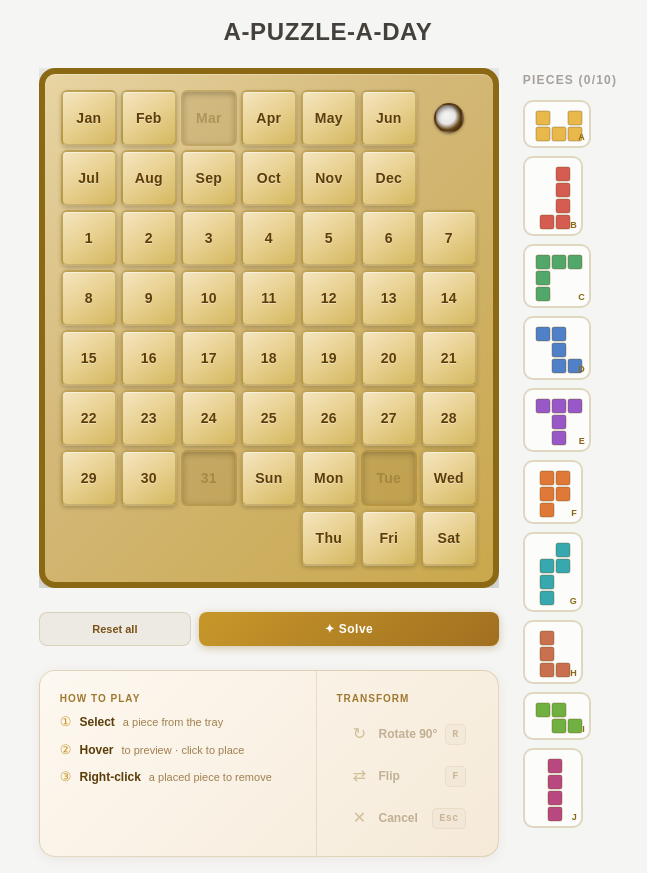
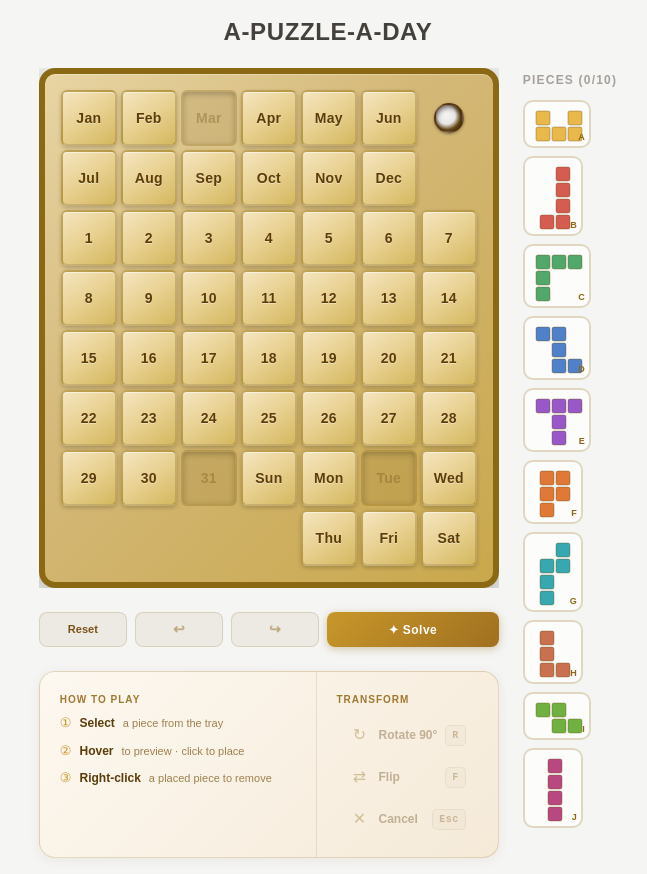
Before and after one commit to JulienMattiussi/calendar-solver, a Next.js app: page / in a window 1280 px wide. Shown: the whole page, without its empty margins (312-959 px from the left). Built offline with nearby package versions, Linux system fonts and the light colour scheme.

Commit message:
add history

```diff
--- a/app/page.tsx
+++ b/app/page.tsx
@@ -18,6 +18,7 @@ import {
 } from "@/lib/board";
 import { PIECES, absoluteCells, type RC, type Rot } from "@/lib/pieces";
 import { solvePuzzle, type Placement } from "@/lib/solver";
+import { useHistory } from "@/lib/useHistory";
 
 export default function CalendarPuzzle() {
   const def = getDefaultDate();
@@ -28,7 +29,15 @@ export default function CalendarPuzzle() {
   const [activeId, setActiveId] = useState<string | null>(null);
   const [rotation, setRotation] = useState<Rot>(0);
   const [flipped, setFlipped] = useState(false);
-  const [placements, setPlacements] = useState<Placement[]>([]);
+  const {
+    placements,
+    commit,
+    undo,
+    redo,
+    reset: resetHistory,
+    canUndo,
+    canRedo,
+  } = useHistory();
   const [removingIds, setRemovingIds] = useState<Set<string>>(new Set());
   const [hover, setHover] = useState<RC | null>(null);
   const [showConfirm, setShowConfirm] = useState(false);
@@ -101,12 +110,10 @@ export default function CalendarPuzzle() {
       const solution = solvePuzzle(month, day, dow);
       setSolving(false);
       if (solution) {
-        setPlacements([]);
+        resetHistory();
+        setRemovingIds(new Set());
         solution.forEach((placement, i) => {
-          setTimeout(
-            () => setPlacements((prev) => [...prev, placement]),
-            i * 80,
-          );
+          setTimeout(() => commit((prev) => [...prev, placement]), i * 80);
         });
       } else {
         alert("No solution found for this date with the current pieces.");
@@ -117,15 +124,17 @@ export default function CalendarPuzzle() {
   // Keyboard shortcuts
   useEffect(() => {
     const fn = (e: KeyboardEvent) => {
+      const ctrl = e.ctrlKey || e.metaKey;
+      if (ctrl && e.key === "z") { e.preventDefault(); undo(); return; }
+      if (ctrl && (e.key === "y" || (e.shiftKey && e.key === "Z"))) { e.preventDefault(); redo(); return; }
       if (!activeId) return;
-      if (e.key === "r" || e.key === "R")
-        setRotation((r) => ((r + 1) % 4) as Rot);
+      if (e.key === "r" || e.key === "R") setRotation((r) => ((r + 1) % 4) as Rot);
       if (e.key === "f" || e.key === "F") setFlipped((f) => !f);
       if (e.key === "Escape") setActiveId(null);
     };
     window.addEventListener("keydown", fn);
     return () => window.removeEventListener("keydown", fn);
-  }, [activeId]);
+  }, [activeId, undo, redo]);
 
   // Mouse-wheel rotation when a piece is active
   useEffect(() => {
@@ -144,7 +153,7 @@ export default function CalendarPuzzle() {
       if (!label) return;
       if (activeId && activePiece) {
         if (!previewValid) return;
-        setPlacements((prev) => [
+        commit((prev) => [
           ...prev,
           { pieceId: activeId, row, col, rot: rotation, flipped },
         ]);
@@ -156,7 +165,7 @@ export default function CalendarPuzzle() {
         const pieceId = coverage.get(`${row},${col}`);
         if (pieceId && !removingIds.has(pieceId)) {
           const pl = placements.find((p) => p.pieceId === pieceId)!;
-          setPlacements((prev) => prev.filter((p) => p.pieceId !== pieceId));
+          commit((prev) => prev.filter((p) => p.pieceId !== pieceId));
           setActiveId(pieceId);
           setRotation(pl.rot);
           setFlipped(pl.flipped);
@@ -184,14 +193,14 @@ export default function CalendarPuzzle() {
   const removeWithAnimation = useCallback((ids: string[]) => {
     setRemovingIds((prev) => new Set([...prev, ...ids]));
     setTimeout(() => {
-      setPlacements((prev) => prev.filter((p) => !ids.includes(p.pieceId)));
+      commit((prev) => prev.filter((p) => !ids.includes(p.pieceId)));
       setRemovingIds((prev) => {
         const next = new Set(prev);
         ids.forEach((id) => next.delete(id));
         return next;
       });
     }, ANIM_MS);
-  }, []);
+  }, [commit]);
 
   const handleRightClick = useCallback(
     (e: React.MouseEvent, row: number, col: number) => {
@@ -209,11 +218,11 @@ export default function CalendarPuzzle() {
   }, []);
 
   const handleReset = useCallback(() => {
-    const ids = placements.map((p) => p.pieceId);
     setActiveId(null);
-    if (ids.length === 0) return;
-    removeWithAnimation(ids);
-  }, [placements, removeWithAnimation]);
+    if (placements.length === 0) return;
+    resetHistory();
+    setRemovingIds(new Set());
+  }, [placements, resetHistory]);
 
   const trayProps = {
     placements,
@@ -221,10 +230,14 @@ export default function CalendarPuzzle() {
     solving,
     rotation,
     flipped,
+    canUndo,
+    canRedo,
     onSelectPiece: handleSelectPiece,
     onRotate: () => setRotation((r) => ((r + 1) % 4) as Rot),
     onFlip: () => setFlipped((f) => !f),
     onCancel: () => setActiveId(null),
+    onUndo: undo,
+    onRedo: redo,
     onReset: handleReset,
     onSolve: () => {
       setActiveId(null);
@@ -296,7 +309,7 @@ export default function CalendarPuzzle() {
           <PieceTray {...trayProps} />
         </div>
 
-        {/* Reset / Solve — desktop only, col 1 row 2 (above instructions) */}
+        {/* Reset / Undo / Redo / Solve — desktop only, col 1 row 2 (above instructions) */}
         <div
           className="hidden md:flex gap-2 md:col-start-1 md:row-start-2"
           style={{ width: scaledW }}
@@ -315,7 +328,43 @@ export default function CalendarPuzzle() {
               cursor: "pointer",
             }}
           >
-            Reset all
+            Reset
+          </button>
+          <button
+            onClick={undo}
+            disabled={!canUndo}
+            title="Undo (Ctrl+Z)"
+            style={{
+              flex: 1,
+              padding: "6px 0",
+              borderRadius: 8,
+              fontSize: 14,
+              fontWeight: 600,
+              background: "rgba(139,105,20,0.07)",
+              border: "1px solid rgba(139,105,20,0.2)",
+              color: canUndo ? "#7a5218" : "#c0aa80",
+              cursor: canUndo ? "pointer" : "default",
+            }}
+          >
+            ↩
+          </button>
+          <button
+            onClick={redo}
+            disabled={!canRedo}
+            title="Redo (Ctrl+Y)"
+            style={{
+              flex: 1,
+              padding: "6px 0",
+              borderRadius: 8,
+              fontSize: 14,
+              fontWeight: 600,
+              background: "rgba(139,105,20,0.07)",
+              border: "1px solid rgba(139,105,20,0.2)",
+              color: canRedo ? "#7a5218" : "#c0aa80",
+              cursor: canRedo ? "pointer" : "default",
+            }}
+          >
+            ↪
           </button>
           <button
             onClick={trayProps.onSolve}
--- a/components/PieceTray.tsx
+++ b/components/PieceTray.tsx
@@ -9,10 +9,14 @@ interface PieceTrayProps {
   solving: boolean;
   rotation: Rot;
   flipped: boolean;
+  canUndo: boolean;
+  canRedo: boolean;
   onSelectPiece: (id: string | null) => void;
   onRotate: () => void;
   onFlip: () => void;
   onCancel: () => void;
+  onUndo: () => void;
+  onRedo: () => void;
   onReset: () => void;
   onSolve: () => void;
 }
@@ -25,10 +29,14 @@ export default function PieceTray({
   solving,
   rotation,
   flipped,
+  canUndo,
+  canRedo,
   onSelectPiece,
   onRotate,
   onFlip,
   onCancel,
+  onUndo,
+  onRedo,
   onReset,
   onSolve,
 }: PieceTrayProps) {
@@ -240,7 +248,7 @@ export default function PieceTray({
         />
       </div>
 
-      {/* Reset / Solve — mobile only (desktop has its own row in page.tsx) */}
+      {/* Reset / Undo / Redo / Solve — mobile only (desktop has its own row in page.tsx) */}
       <div className={`flex gap-2 mt-1 md:hidden ${activeId ? "hidden" : ""}`}>
         <button
           onClick={onReset}
@@ -256,7 +264,41 @@ export default function PieceTray({
             cursor: "pointer",
           }}
         >
-          Reset all
+          Reset
+        </button>
+        <button
+          onClick={onUndo}
+          disabled={!canUndo}
+          style={{
+            flex: 1,
+            padding: "6px 0",
+            borderRadius: 8,
+            fontSize: 14,
+            fontWeight: 600,
+            background: "rgba(139,105,20,0.07)",
+            border: "1px solid rgba(139,105,20,0.2)",
+            color: canUndo ? "#7a5218" : "#c0aa80",
+            cursor: canUndo ? "pointer" : "default",
+          }}
+        >
+          ↩
+        </button>
+        <button
+          onClick={onRedo}
+          disabled={!canRedo}
+          style={{
+            flex: 1,
+            padding: "6px 0",
+            borderRadius: 8,
+            fontSize: 14,
+            fontWeight: 600,
+            background: "rgba(139,105,20,0.07)",
+            border: "1px solid rgba(139,105,20,0.2)",
+            color: canRedo ? "#7a5218" : "#c0aa80",
+            cursor: canRedo ? "pointer" : "default",
+          }}
+        >
+          ↪
         </button>
         <button
           onClick={onSolve}
--- /dev/null
+++ b/lib/useHistory.ts
@@ -0,0 +1,61 @@
+import { useState, useCallback } from "react";
+import type { Placement } from "./solver";
+
+interface History {
+  past: Placement[][];
+  present: Placement[];
+  future: Placement[][];
+}
+
+export function useHistory(initial: Placement[] = []) {
+  const [state, setState] = useState<History>({
+    past: [],
+    present: initial,
+    future: [],
+  });
+
+  const commit = useCallback((next: Placement[] | ((prev: Placement[]) => Placement[])) => {
+    setState((s) => {
+      const nextVal = typeof next === "function" ? next(s.present) : next;
+      return { past: [...s.past, s.present], present: nextVal, future: [] };
+    });
+  }, []);
+
+  const undo = useCallback(() => {
+    setState((s) => {
+      if (s.past.length === 0) return s;
+      const prev = s.past[s.past.length - 1];
+      return {
+        past: s.past.slice(0, -1),
+        present: prev,
+        future: [s.present, ...s.future],
+      };
+    });
+  }, []);
+
+  const redo = useCallback(() => {
+    setState((s) => {
+      if (s.future.length === 0) return s;
+      const next = s.future[0];
+      return {
+        past: [...s.past, s.present],
+        present: next,
+        future: s.future.slice(1),
+      };
+    });
+  }, []);
+
+  const reset = useCallback(() => {
+    setState({ past: [], present: [], future: [] });
+  }, []);
+
+  return {
+    placements: state.present,
+    commit,
+    undo,
+    redo,
+    reset,
+    canUndo: state.past.length > 0,
+    canRedo: state.future.length > 0,
+  };
+}
```
Also changed, not shown: 1 other file (tests, documents, lock files or other folders).
